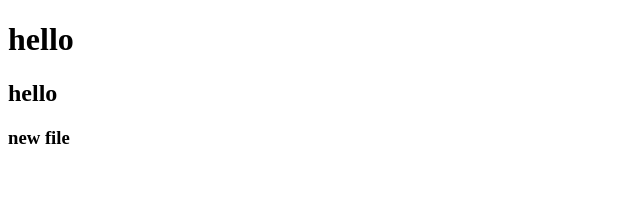
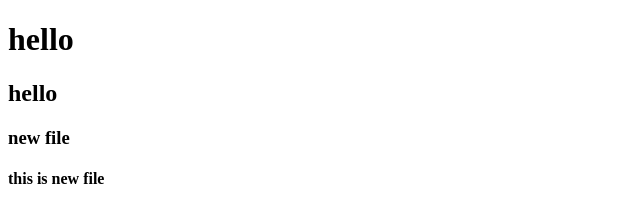
Before and after one commit to hackwithnitesh/project, a plain HTML site: page index.html in a window 1280 px wide. Shown: the whole page, without its empty margins (0-640 px from the left). Drawn offline with Linux system fonts and the light colour scheme.

Commit message:
forth commit

```diff
--- a/index.html
+++ b/index.html
@@ -10,6 +10,7 @@
     <h1>hello</h1>
     <h2>hello</h2>
     <h3>new file</h3>
+    <h4>this is new file</h4>
 
 </body>
 </html>
```
